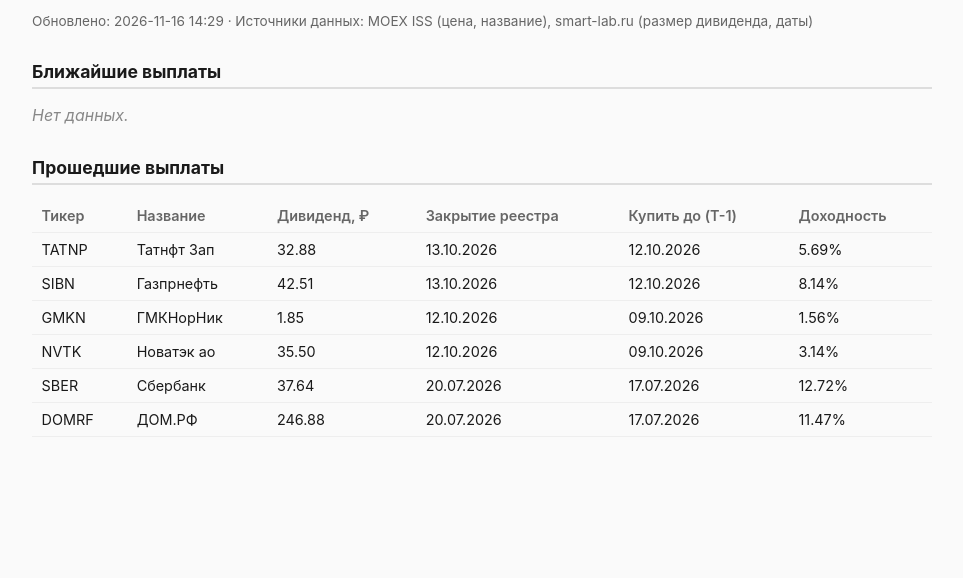
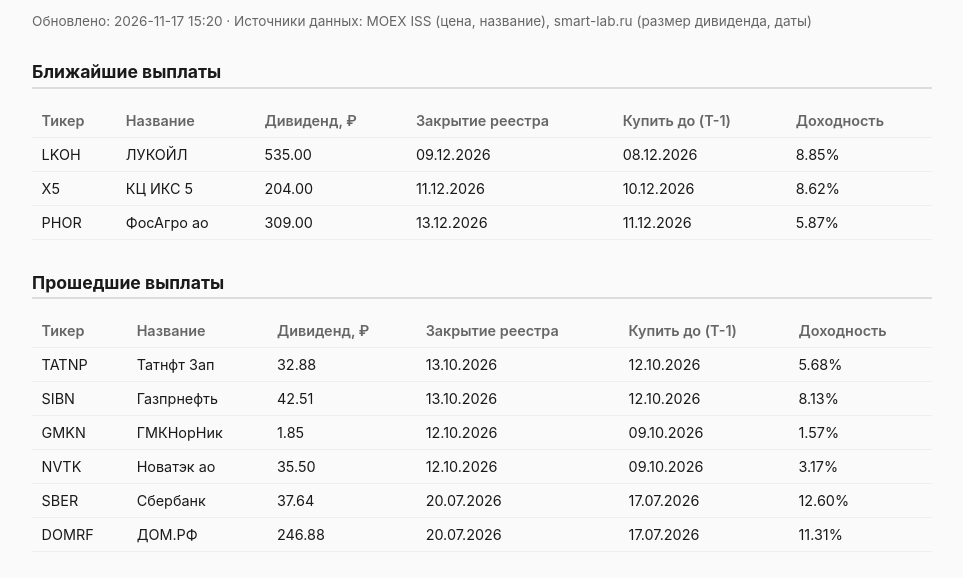
Before and after one commit to vavilova2510/dividend-calendar, a plain HTML site: page docs/index.html in a window 1280 px wide. Shown: the part 80-658 px from the top of the page, without its empty margins (158-1121 px from the left). Drawn offline with Linux system fonts and the light colour scheme.

Commit message:
Update dividend calendar data

```diff
--- a/docs/index.html
+++ b/docs/index.html
@@ -21,10 +21,47 @@ th { color: #666; font-weight: 600; }
 <body>
 <main>
   <h1>Календарь дивидендов российских акций</h1>
-  <p class="meta">Обновлено: 2026-11-16 14:29 · Источники данных: MOEX ISS (цена, название), smart-lab.ru (размер дивиденда, даты)</p>
+  <p class="meta">Обновлено: 2026-11-17 15:20 · Источники данных: MOEX ISS (цена, название), smart-lab.ru (размер дивиденда, даты)</p>
 
   <h2>Ближайшие выплаты</h2>
-  <p class="empty">Нет данных.</p>
+  <table>
+  <thead>
+    <tr>
+      <th>Тикер</th>
+      <th>Название</th>
+      <th>Дивиденд, ₽</th>
+      <th>Закрытие реестра</th>
+      <th>Купить до (T-1)</th>
+      <th>Доходность</th>
+    </tr>
+  </thead>
+  <tbody>
+    <tr>
+      <td>LKOH</td>
+      <td>ЛУКОЙЛ</td>
+      <td>535.00</td>
+      <td>09.12.2026</td>
+      <td>08.12.2026</td>
+      <td title="Цена: 6048.00 ₽">8.85%</td>
+    </tr>
+<tr>
+      <td>X5</td>
+      <td>КЦ ИКС 5</td>
+      <td>204.00</td>
+      <td>11.12.2026</td>
+      <td>10.12.2026</td>
+      <td title="Цена: 2366.00 ₽">8.62%</td>
+    </tr>
+<tr>
+      <td>PHOR</td>
+      <td>ФосАгро ао</td>
+      <td>309.00</td>
+      <td>13.12.2026</td>
+      <td>11.12.2026</td>
+      <td title="Цена: 5266.00 ₽">5.87%</td>
+    </tr>
+  </tbody>
+</table>
 
   <h2>Прошедшие выплаты</h2>
   <table>
@@ -45,7 +82,7 @@ th { color: #666; font-weight: 600; }
       <td>32.88</td>
       <td>13.10.2026</td>
       <td>12.10.2026</td>
-      <td title="Цена: 578.10 ₽">5.69%</td>
+      <td title="Цена: 579.30 ₽">5.68%</td>
     </tr>
 <tr>
       <td>SIBN</td>
@@ -53,7 +90,7 @@ th { color: #666; font-weight: 600; }
       <td>42.51</td>
       <td>13.10.2026</td>
       <td>12.10.2026</td>
-      <td title="Цена: 522.05 ₽">8.14%</td>
+      <td title="Цена: 522.90 ₽">8.13%</td>
     </tr>
 <tr>
       <td>GMKN</td>
@@ -61,7 +98,7 @@ th { color: #666; font-weight: 600; }
       <td>1.85</td>
       <td>12.10.2026</td>
       <td>09.10.2026</td>
-      <td title="Цена: 118.84 ₽">1.56%</td>
+      <td title="Цена: 118.10 ₽">1.57%</td>
     </tr>
 <tr>
       <td>NVTK</td>
@@ -69,7 +106,7 @@ th { color: #666; font-weight: 600; }
       <td>35.50</td>
       <td>12.10.2026</td>
       <td>09.10.2026</td>
-      <td title="Цена: 1129.10 ₽">3.14%</td>
+      <td title="Цена: 1118.90 ₽">3.17%</td>
     </tr>
 <tr>
       <td>SBER</td>
@@ -77,7 +114,7 @@ th { color: #666; font-weight: 600; }
       <td>37.64</td>
       <td>20.07.2026</td>
       <td>17.07.2026</td>
-      <td title="Цена: 296.02 ₽">12.72%</td>
+      <td title="Цена: 298.70 ₽">12.60%</td>
     </tr>
 <tr>
       <td>DOMRF</td>
@@ -85,7 +122,7 @@ th { color: #666; font-weight: 600; }
       <td>246.88</td>
       <td>20.07.2026</td>
       <td>17.07.2026</td>
-      <td title="Цена: 2151.60 ₽">11.47%</td>
+      <td title="Цена: 2182.10 ₽">11.31%</td>
     </tr>
   </tbody>
 </table>
```
Also changed, not shown: docs/dividends.csv (+9 -6 lines).
